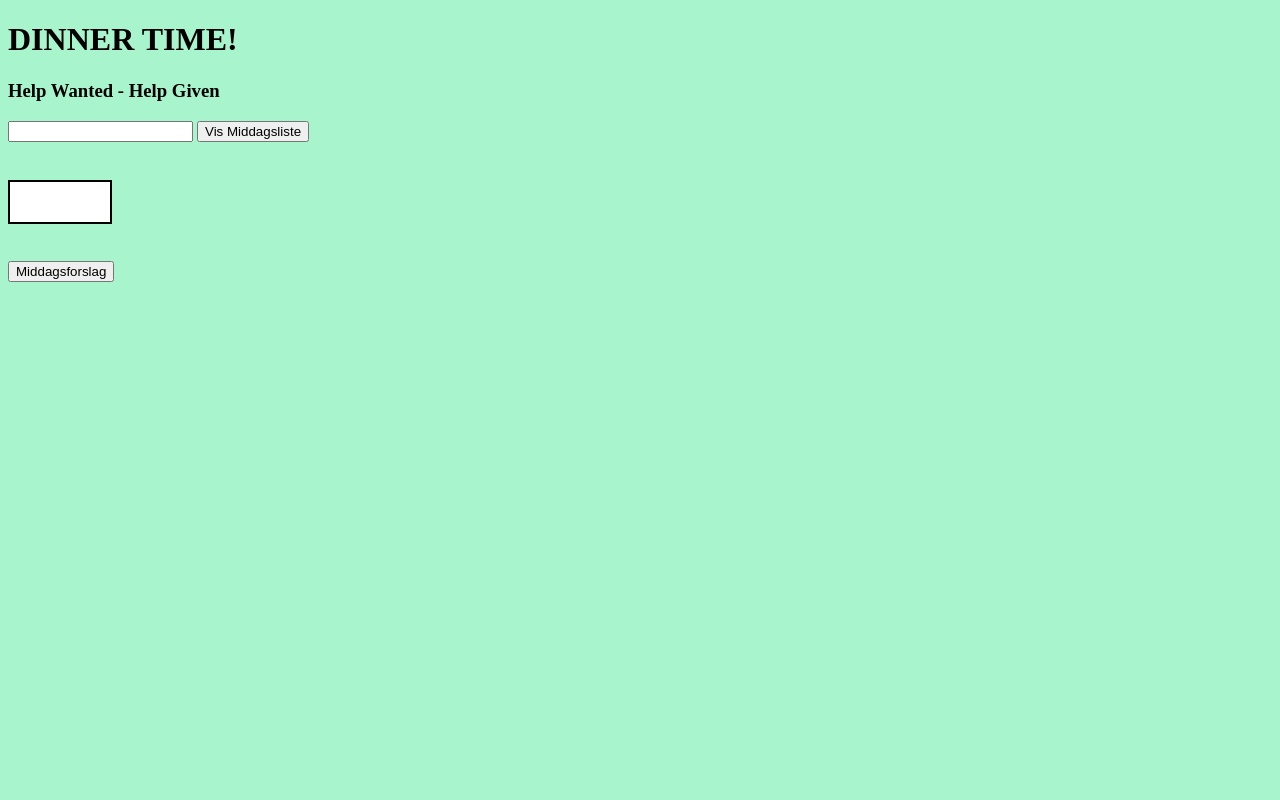
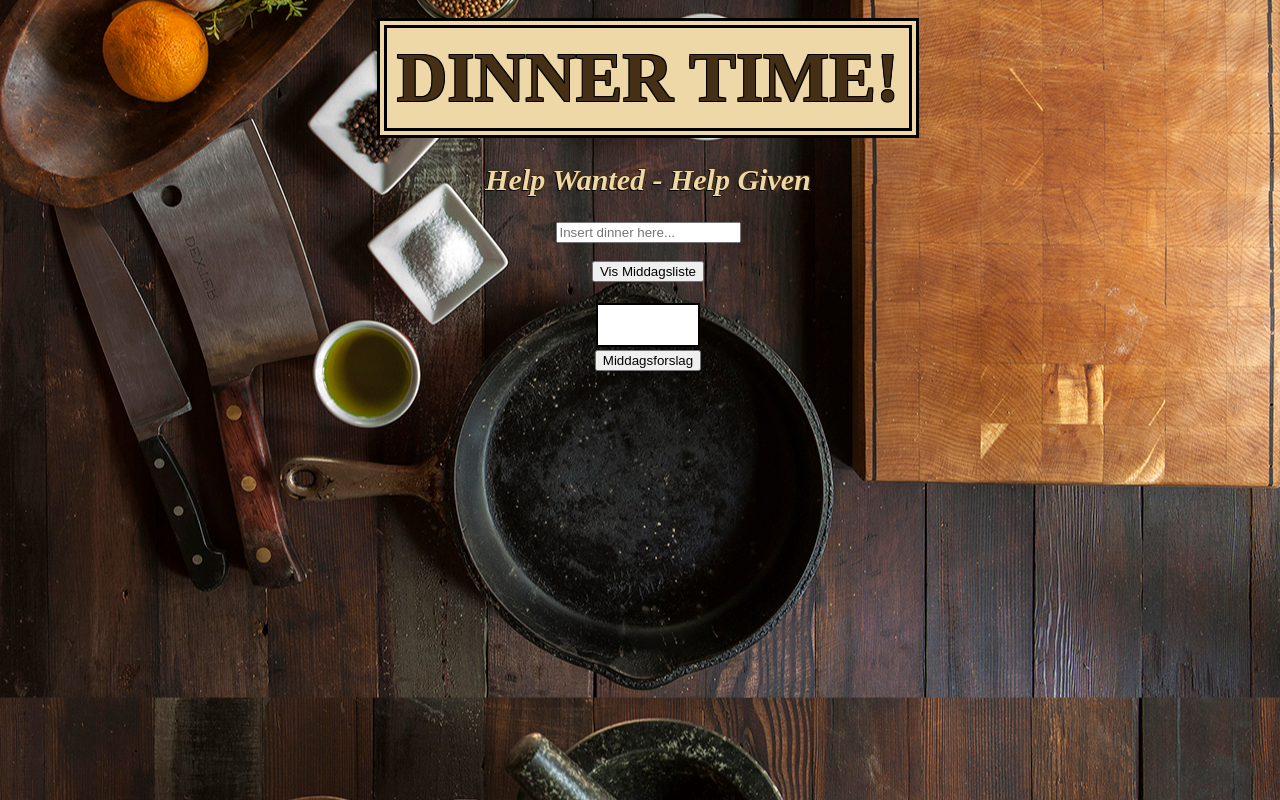
Before and after one commit to Camilla-LG/GA-Dinner, a plain HTML site: page index.html in a window 1280 px wide. Drawn offline with Linux system fonts and the light colour scheme.

Commit message:
updated css

```diff
--- a/newscript.js
+++ b/newscript.js
@@ -7,14 +7,21 @@ function updateView(){
     document.getElementById('dinner').innerHTML = /*HTML*/`
 
     <h1> DINNER TIME! </h1>
-    <h3> Help Wanted - Help Given </h3>
+    <h2> Help Wanted - Help Given </h2>
 
-    <input type="text" id="inputDinner" onchange="addDinner(this.value)">
-    <button onclick="showList()"> Vis Middagsliste </button>
-    <div id="dinnerList"> ${showDinners()} </div>
-    <br>
-    <div id="outputTip"> ${randomDinner} </div>
-    <button onclick="dinnerTip()"> Middagsforslag </button>
+    <div class="dinnerContainer">
+        <div class="dinnerArea">
+            <input type="text" id="inputDinner" placeholder="Insert dinner here..." onchange="addDinner(this.value)">
+            <br>
+            <button onclick="showList()"> Vis Middagsliste </button>
+        </div>
+        <div class="mealplan">
+            <div id="dinnerList"> ${showDinners()} </div>
+            <br>
+            <div id="outputTip"> ${randomDinner} </div>
+            <button onclick="dinnerTip()"> Middagsforslag </button>
+        </div>
+    </div>
     `
 }
 
--- a/script.js
+++ b/script.js
@@ -10,7 +10,7 @@ let dinnerHelp = document.getElementById("dinner");
 updateView();
 function updateView(){
     dinnerHelp.innerHTML= /*HTML*/`
-
+    <div class="image">
     <h1> DINNER TIME! </h1>
     <h3> Help Wanted - Help Given </h3>
 
@@ -33,6 +33,7 @@ function updateView(){
         <div id="output"> ${viewDinner} </div>
         <button id="helpMe" onclick="dinnerTip()"> Help! </button>
         <button id="helpAllWeek" onclick="weeklyPlan()"> Give Me a 7 day Dinnerplan </button>
+    </div>
     </div>
     `;
 }
--- a/style.css
+++ b/style.css
@@ -1,5 +1,56 @@
 body{
-    background-color: rgb(167, 244, 205);
+    height: 100%;
+    width: 100%;
+    background-image: url('images/food2.jpg');
+    background-position: center;
+    display: flex;
+    justify-content: center;
+    align-items: center;
+}
+
+h1{
+    font-size: 70px;
+    color: rgb(69, 48, 22);
+    text-shadow: -1px 1px 0 #000,
+                1px 1px 0 #000,
+                1px -1px 0 #000,
+                -1px -1px 0 #000;
+    border: double 10px;
+    border-color: black;
+    background-color: rgb(238, 216, 167);
+    padding: 10px;
+    margin-block: 10px;
+}
+
+h2{
+    font-size: 30px;
+    font-style: italic;
+    color: rgb(238, 216, 167);
+    text-shadow: -1px 1px 0 #000,
+    1px 1px 0 rgb(69, 48, 22),
+    1px -1px 0 rgb(69, 48, 22),
+    -1px -1px 0 rgb(69, 48, 22);
+    display: flex;
+    justify-content: center;
+}
+
+.dinnerContainer{
+    display: flex;
+    flex-direction: column;
+    justify-content: center;
+    align-items: center;
+}
+
+.dinnerArea{
+    display: flex;
+    flex-direction: column;
+    align-items: center;
+}
+
+.mealplan{
+    display: flex;
+    flex-direction: column;
+    align-items: center;
 }
 
 #dinnerList {
```
Also changed, not shown: images/food.jpg (added), images/food2.jpg (added).
